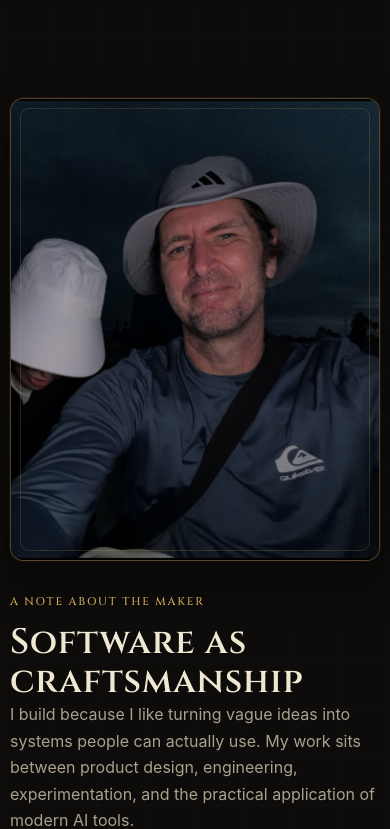
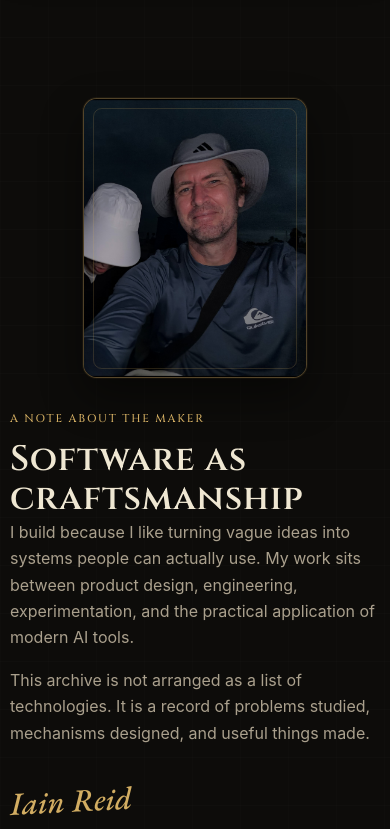
Before and after one commit to cubixmeow-commits/iainreid.dev, a PHP site: page / in a window 390 px wide. Shown: the part 3659-4488 px from the top of the page. Run offline with PHP 8.4, Linux system fonts and the light colour scheme.

Commit message:
Constrain portrait size on mobile viewports
Co-authored-by: cubixmeow-commits <cubixmeow-commits@users.noreply.github.com>

```diff
--- a/assets/css/style.css
+++ b/assets/css/style.css
@@ -257,6 +257,8 @@ nav a:hover { color: var(--paper-light); }
 .maker-section { display: grid; grid-template-columns: .75fr 1.25fr; gap: clamp(2rem, 8vw, 8rem); align-items: center; }
 .maker-portrait {
     position: relative;
+    width: 100%;
+    max-width: 100%;
     overflow: hidden;
     aspect-ratio: 4 / 5;
     border: 1px solid var(--line);
@@ -276,6 +278,7 @@ nav a:hover { color: var(--paper-light); }
 .maker-portrait img {
     display: block;
     width: 100%;
+    max-width: 100%;
     height: 100%;
     object-fit: cover;
     object-position: 78% 18%;
@@ -332,7 +335,11 @@ footer { display: flex; justify-content: space-between; width: min(100% - 2rem,
     .blueprint__diagram { border-right: 0; border-bottom: 1px solid rgba(166,208,197,.2); }
     .artifact-grid { grid-template-columns: 1fr 1fr; }
     .maker-section { grid-template-columns: 1fr; }
-    .maker-portrait { max-width: 24rem; }
+    .maker-portrait {
+        width: 100%;
+        max-width: min(18rem, 100%);
+        margin-inline: auto;
+    }
 }
 
 @media (max-width: 620px) {
@@ -347,6 +354,9 @@ footer { display: flex; justify-content: space-between; width: min(100% - 2rem,
     .artifact-card { min-height: 21rem; }
     .blueprint__diagram { min-height: 18rem; }
     .spec-list div { grid-template-columns: 5rem 1fr; }
+    .maker-portrait {
+        max-width: min(14rem, 72vw);
+    }
     footer { width: calc(100% - 1.25rem); flex-direction: column; gap: .4rem; }
 }
 
```
